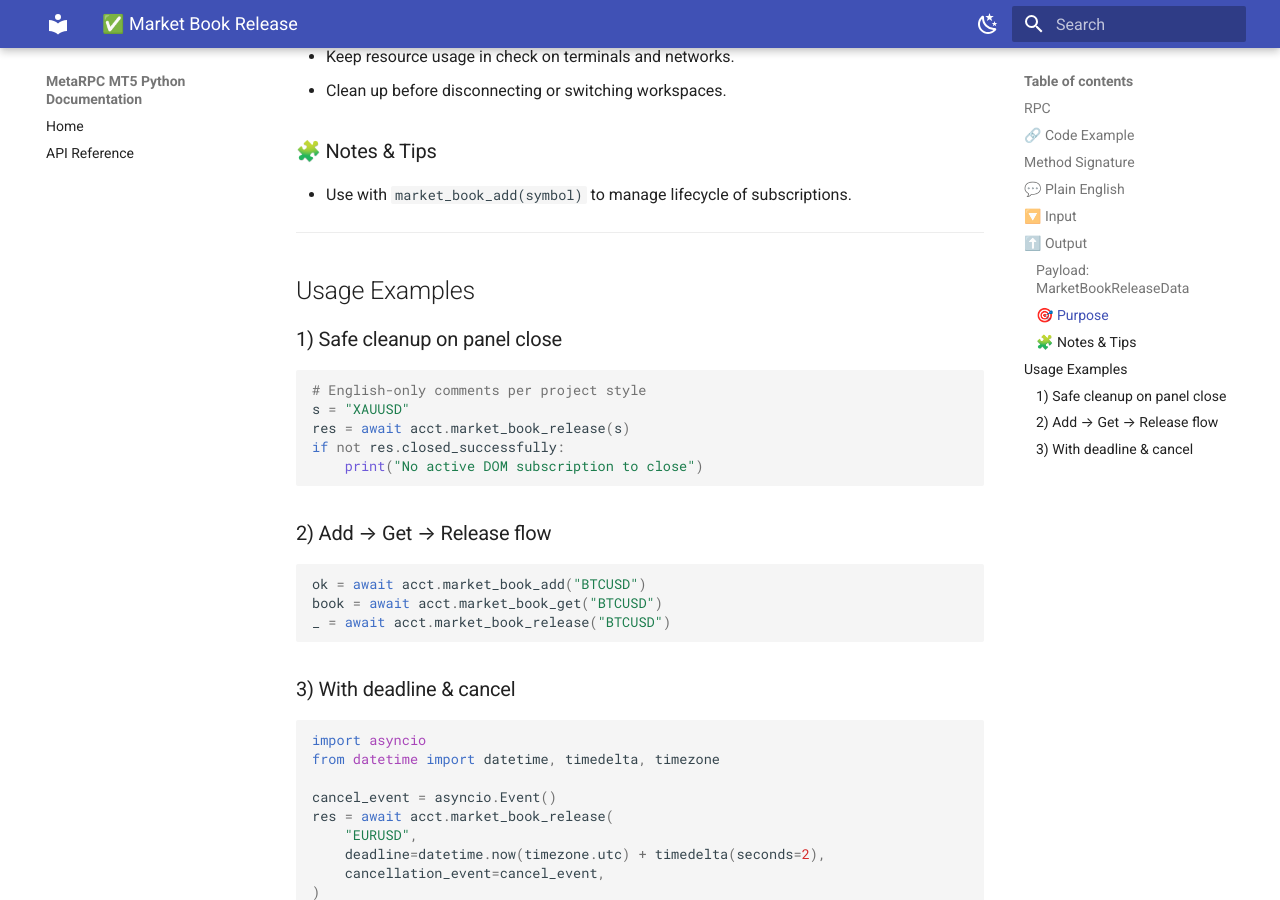
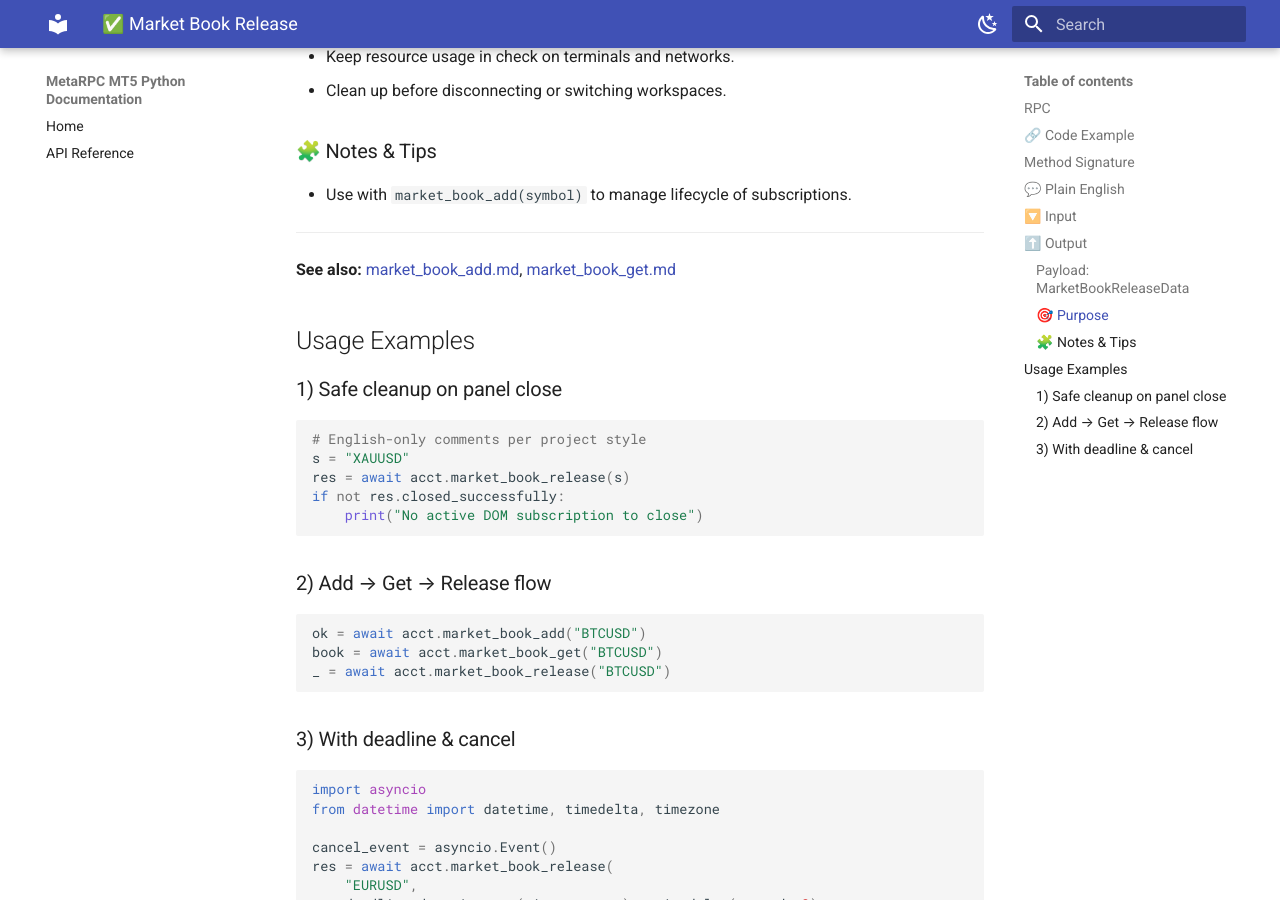
Before and after one commit to MetaRPC/PyMT5, an MkDocs documentation site: the page built from docs/MT5Account/Symbols_and_Market/market_book_release.md, in a window 1280 px wide and 900 px high, scrolled down 2236 px. Built offline with MkDocs 1.6.1 and Material for MkDocs 9.7.7, drawn with Linux system fonts in a browser that asks for light colours.

Commit message:
Update market_book_release.md

```diff
--- a/docs/MT5Account/Symbols_and_Market/market_book_release.md
+++ b/docs/MT5Account/Symbols_and_Market/market_book_release.md
@@ -90,6 +90,9 @@ async def market_book_release(
 
 ---
 
+**See also:** [market\_book\_add.md](./market_book_add.md), [market\_book\_get.md](./market_book_get.md)
+
+
 ## Usage Examples
 
 ### 1) Safe cleanup on panel close
```
